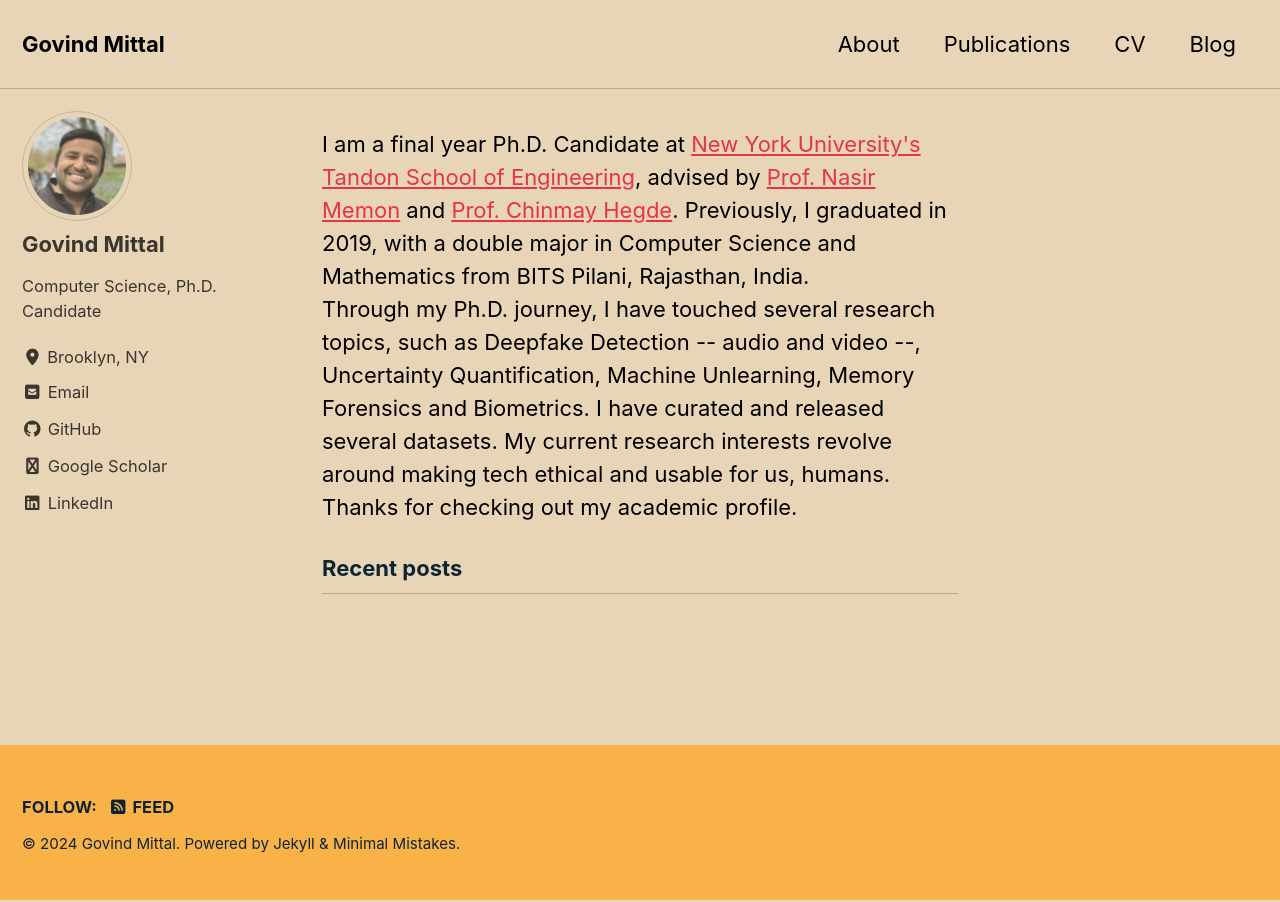
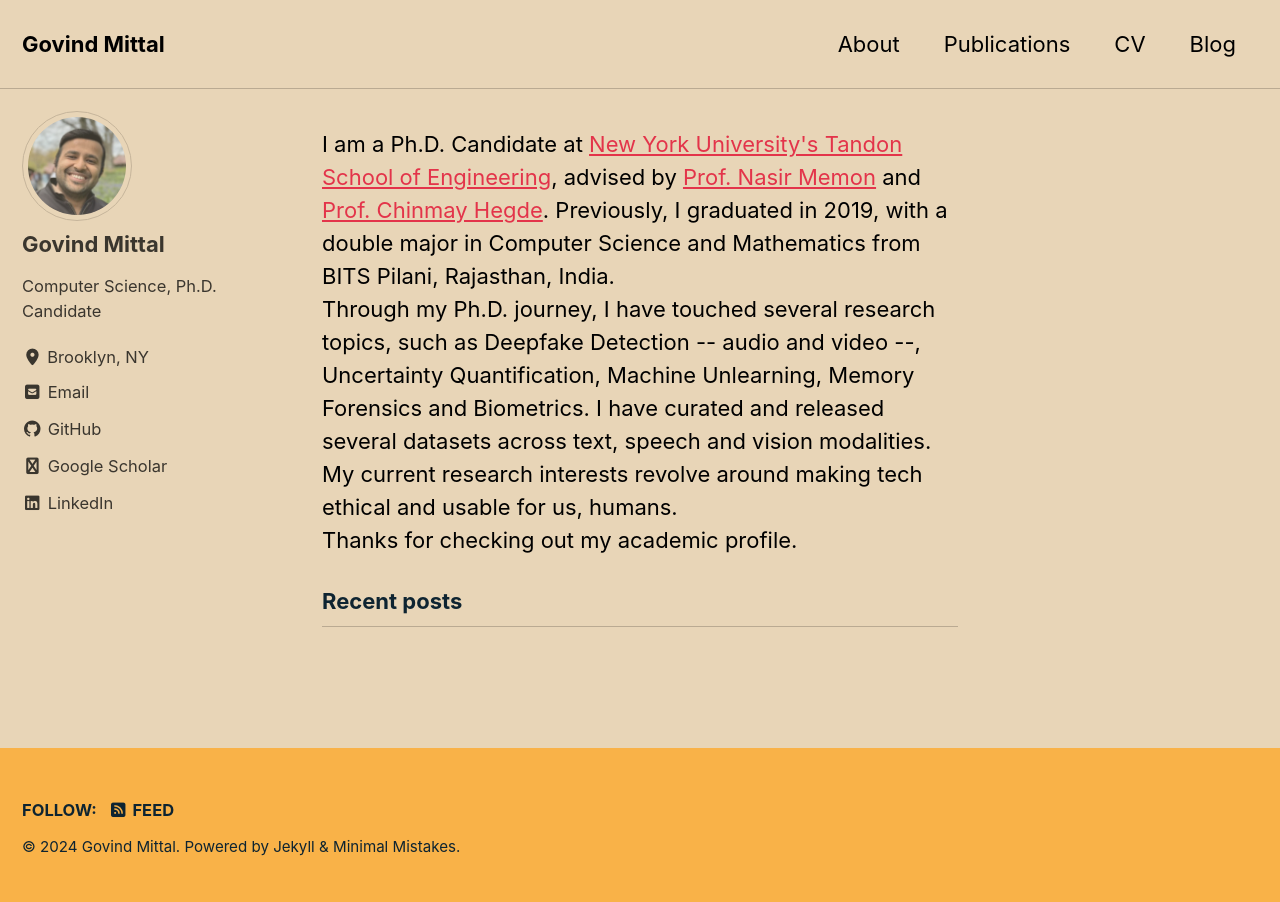
Before and after one commit to mittalgovind/mittalgovind.github.io, a Jekyll site: the page built from index.html, in a window 1280 px wide. Built offline with Jekyll 4.4.1, drawn with Linux system fonts in a browser that asks for light colours; cached includes are drawn as plain includes; the list of posts is cut into pages by our own code.

Commit message:
updating pages.

```diff
--- a/index.html
+++ b/index.html
@@ -3,14 +3,14 @@ layout: home
 author_profile: true
 ---
 
-I am a final year Ph.D. Candidate at <a href="https://engineering.nyu.edu/academics/departments/computer-science-and-engineering">New York University's Tandon School of Engineering</a>,
+I am a Ph.D. Candidate at <a href="https://engineering.nyu.edu/academics/departments/computer-science-and-engineering">New York University's Tandon School of Engineering</a>,
 advised by <a href="https://engineering.nyu.edu/faculty/nasir-memon">Prof. Nasir Memon</a> and <a href="https://chinmayhegde.github.io/pubs/">Prof. Chinmay Hegde</a>.
 Previously, I graduated in 2019, with a double major in Computer Science and Mathematics from BITS Pilani, Rajasthan, India.
 
 <br>
 
 Through my Ph.D. journey, I have touched several research topics, such as Deepfake Detection -- audio and video --, Uncertainty Quantification,
-Machine Unlearning, Memory Forensics and Biometrics. I have curated and released several datasets.
+Machine Unlearning, Memory Forensics and Biometrics. I have curated and released several datasets across text, speech and vision modalities.
 My current research interests revolve around making tech ethical and usable for us, humans.
 
 <br>
```
